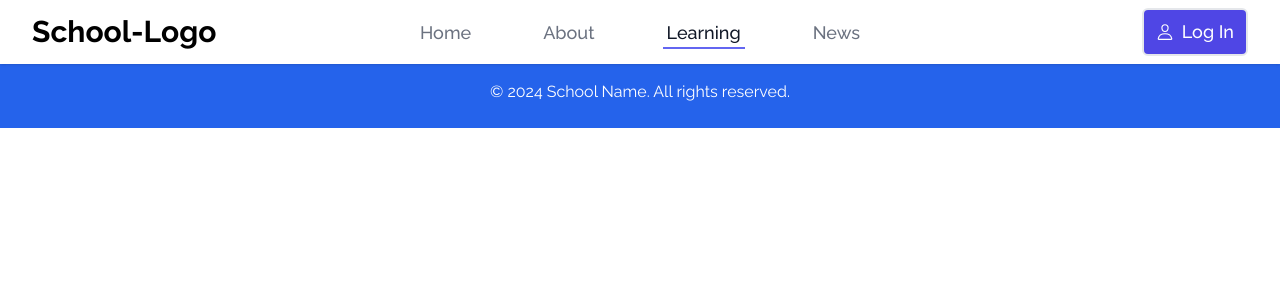
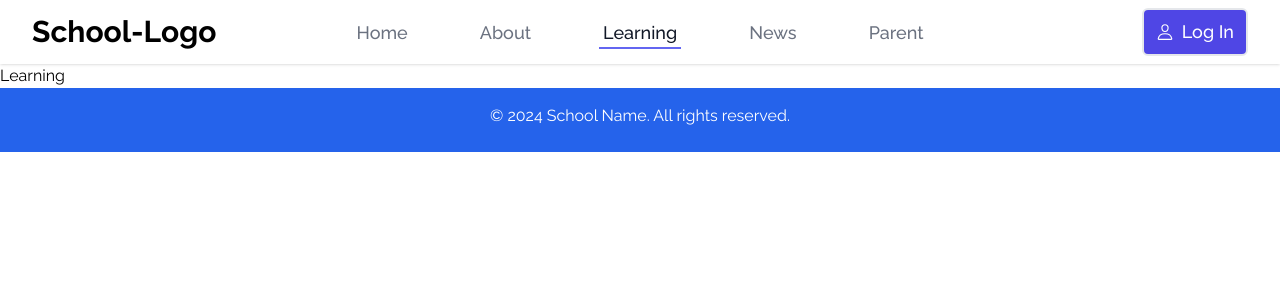
Before and after one commit to Siddh07/School-template, a React (Vite) app: page /School/learning in a window 1280 px wide. Shown: the top 300 px of the page. Built offline with nearby package versions, Linux system fonts and the light colour scheme; the HTML template or start-up script is replaced by a standard one.

Commit message:
Nav-Elements Corrected

```diff
--- a/src/App.jsx
+++ b/src/App.jsx
@@ -5,7 +5,8 @@ import Hero from './components/Hero';
 import Footer from './components/Footer';
 import Auth from './components/Auth';
 import About from './components/About';
-import Services from './components/Services';
+import Learning from './components/Learning';
+import Parent from './components/Parent';
 import News from './components/News';
 
 function App() {
@@ -17,7 +18,8 @@ function App() {
           <Route path="/" element={<Hero />} />
           <Route path="/login" element={<Auth />} />
           <Route path="/about" element={<About />} />
-          <Route path="/services" element={<Services />} />
+          <Route path="/learning" element={<Learning />}/>
+          <Route path="/parent" element={<Parent />} />
           <Route path="/news" element={<News />} />
         </Routes>
         <Footer />
--- /dev/null
+++ b/src/components/Learning.jsx
@@ -0,0 +1,9 @@
+import React from 'react'
+
+const Learning = () => {
+  return (
+    <div>Learning</div>
+  )
+}
+
+export default Learning
--- a/src/components/Navbar.jsx
+++ b/src/components/Navbar.jsx
@@ -55,7 +55,7 @@ const Navbar = () => {
             </span>
           </div>
           {/* Second grid: Navigation */}
-          <div className="hidden sm:flex justify-center items-center">
+          <nav className="hidden sm:flex justify-center items-center">
             <div className="flex space-x-16">
               <span
                 onClick={() => handleNavigation('/')}
@@ -81,8 +81,15 @@ const Navbar = () => {
               >
                 News
               </span>
+              <span
+                onClick={() => handleNavigation('/parent')}
+                className={getNavClass('/parent')}
+                style={{zIndex: '50',}}
+              >
+                Parent
+              </span>
             </div>
-          </div>
+          </nav>
           {/* Third grid: Hamburger Menu */}
           <div className="flex justify-end items-center sm:hidden">
             <button
@@ -125,7 +132,7 @@ const Navbar = () => {
         </div>
         {/* Mobile Menu */}
         {menuOpen && (
-          <div className="sm:hidden absolute top-16 left-0 right-0 z-50 bg-white shadow-lg">
+          <nav className="sm:hidden absolute top-16 left-0 right-0 z-50 bg-white shadow-lg">
             <div className="px-2 pt-5 pb-10 space-y-5 flex flex-col items-center">
               <span
                 onClick={() => handleNavigation('/')}
@@ -152,13 +159,19 @@ const Navbar = () => {
                 News
               </span>
               <span
+                onClick={() => handleNavigation('/parent')}
+                className="block px-3 py-2 rounded-md text-xl font-medium text-gray-700 hover:text-gray-900 hover:bg-gray-50 cursor-pointer"
+              >
+                Parent
+              </span>
+              <span
                 onClick={() => handleNavigation('/login')}
                 className="block px-3 py-2 rounded-md text-xl font-medium bg-indigo-600 text-white border-2 hover:bg-gray-100 hover:border-black hover:text-gray-700 transition duration-500 ease-in-out cursor-pointer"
               >
                 Log In
               </span>
             </div>
-          </div>
+          </nav>
         )}
       </div>
     </header>
--- /dev/null
+++ b/src/components/Parent.jsx
@@ -0,0 +1,9 @@
+import React from 'react'
+
+const Parent = () => {
+  return (
+    <div>Parent</div>
+  )
+}
+
+export default Parent
--- a/src/components/Services.jsx
+++ /dev/null
@@ -1,9 +0,0 @@
-import React from 'react'
-
-const Services = () => {
-  return (
-    <div>Services</div>
-  )
-}
-
-export default Services
```
